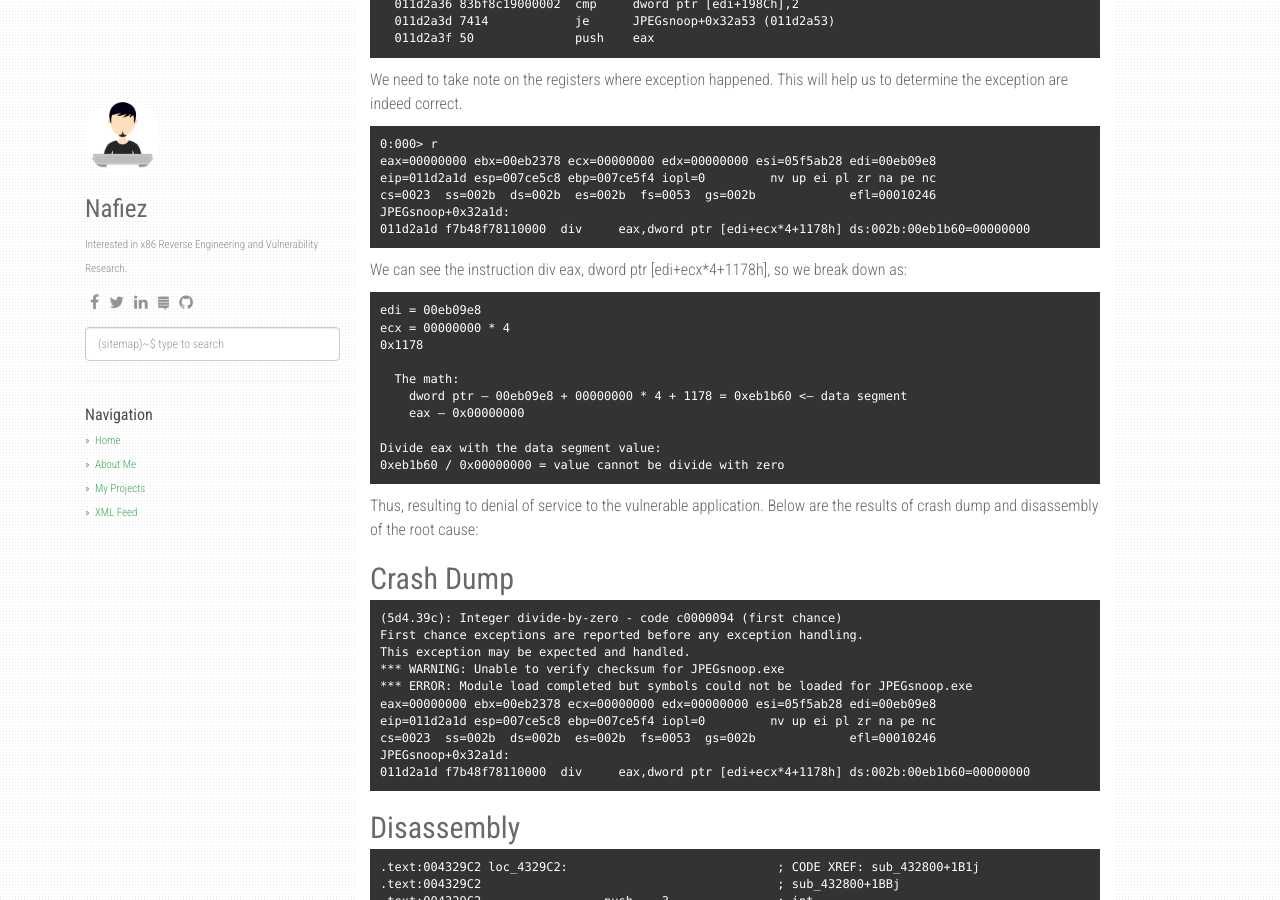
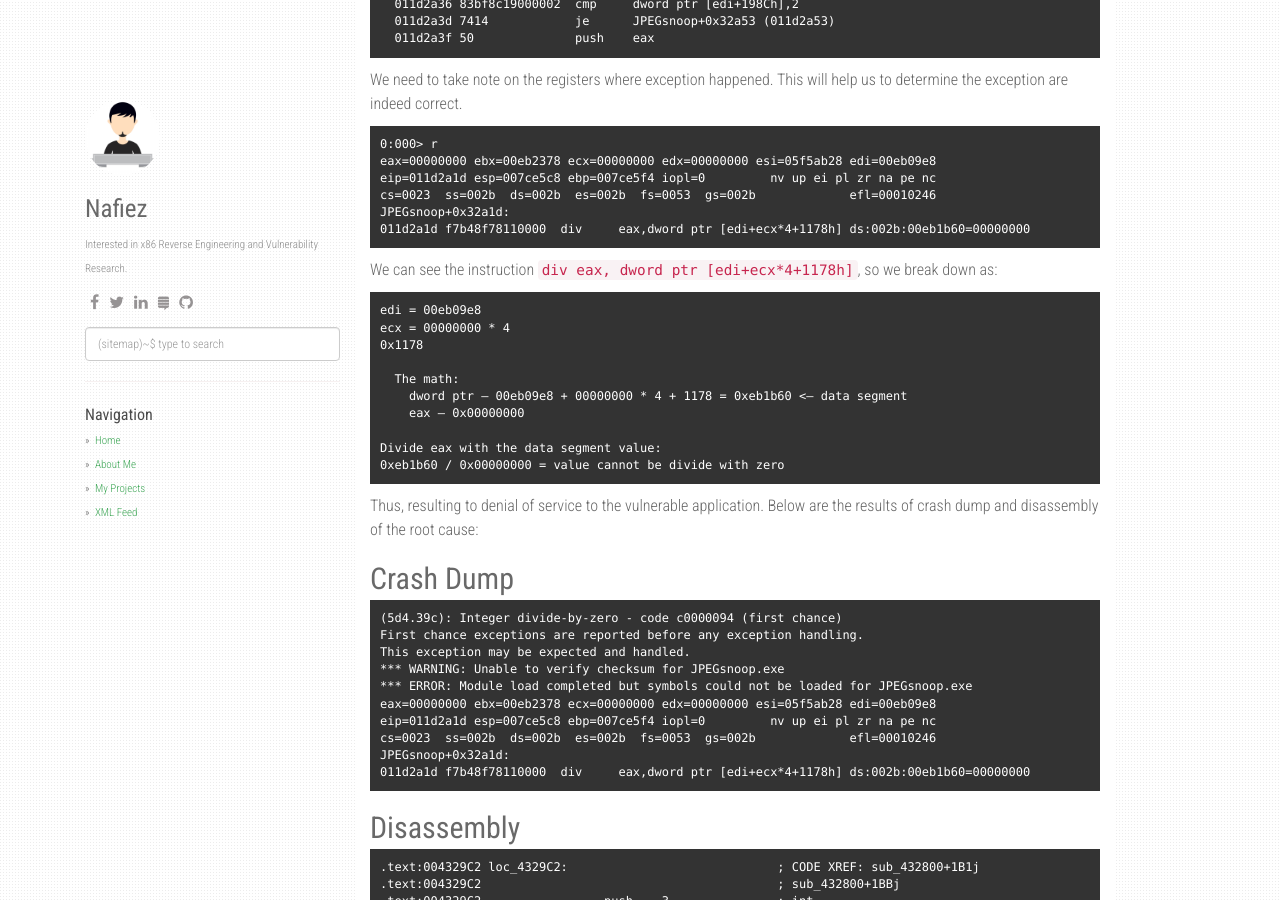
Before and after one commit to FazliMolaJan/nafiez.github.io, a Jekyll site: the page built from _posts/2018-09-19-jpegsnoop-vulnerability.md, in a window 1280 px wide and 900 px high, scrolled down 532 px. Built offline with Jekyll 4.4.1, drawn with Linux system fonts in a browser that asks for light colours; nearby versions of some CDN libraries; comment, search, counter and statistics services are not loaded.

````diff
--- a/_posts/2018-09-19-jpegsnoop-vulnerability.md
+++ b/_posts/2018-09-19-jpegsnoop-vulnerability.md
@@ -42,7 +42,7 @@ JPEGsnoop+0x32a1d:
 011d2a1d f7b48f78110000  div     eax,dword ptr [edi+ecx*4+1178h] ds:002b:00eb1b60=00000000
 ```
 
-We can see the instruction div eax, dword ptr [edi+ecx*4+1178h], so we break down as:
+We can see the instruction ```div eax, dword ptr [edi+ecx*4+1178h]```, so we break down as:
 ```
 edi = 00eb09e8
 ecx = 00000000 * 4
````
